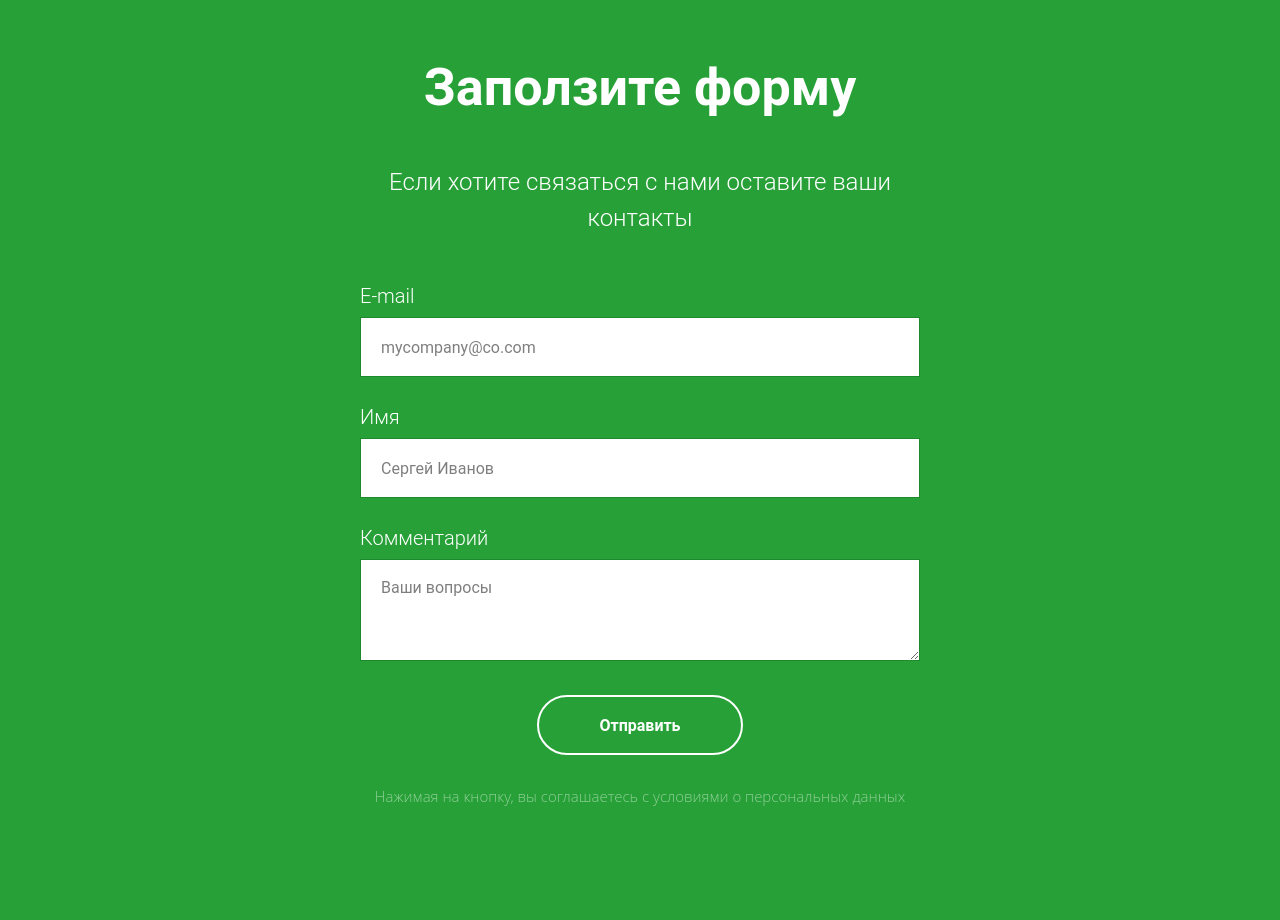
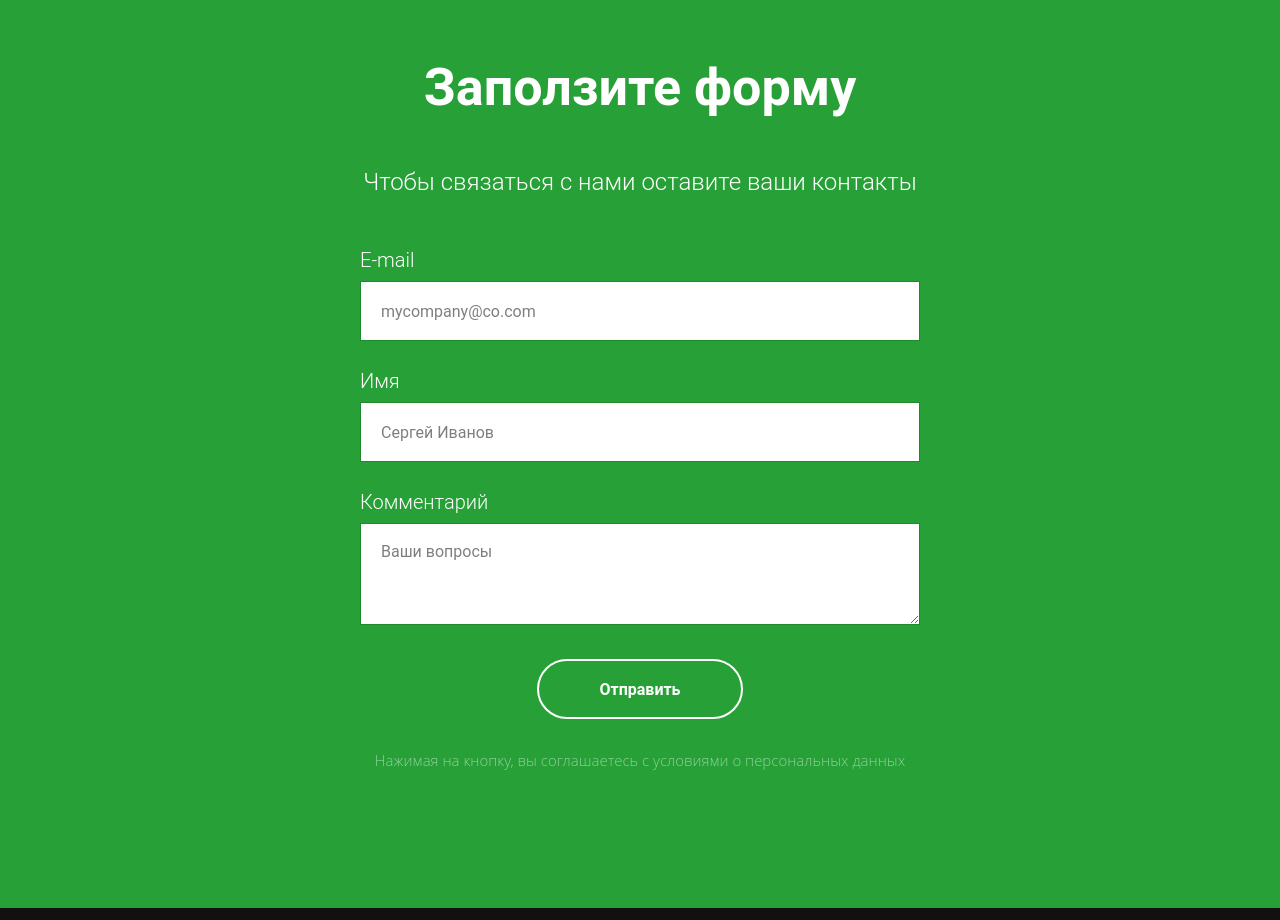
Before and after one commit to devumapps/devum.github.io, a plain HTML site: page index.html in a window 1280 px wide. Shown: the part 4740-5660 px from the top of the page. Drawn offline with Linux system fonts and the light colour scheme; a web font is replaced by a local one.

Commit message:
Update index.html

```diff
--- a/index.html
+++ b/index.html
@@ -323,7 +323,7 @@
                         <div class="t015__title t-title t-title_lg" field="title" style="color:#ffffff;font-size:52px;">Заползите форму
                             <br>
                         </div>
-                        <div id="focusForm" class="t015__descr t-descr t-descr_xl" field="descr" style="color:#ffffff;">Если хотите связаться с нами оставите ваши контакты </div>
+                        <div id="focusForm" class="t015__descr t-descr t-descr_xl" field="descr" style="color:#ffffff;">Чтобы связаться с нами оставите ваши контакты  </div>
                     </div>
                 </div>
             </div>
```
